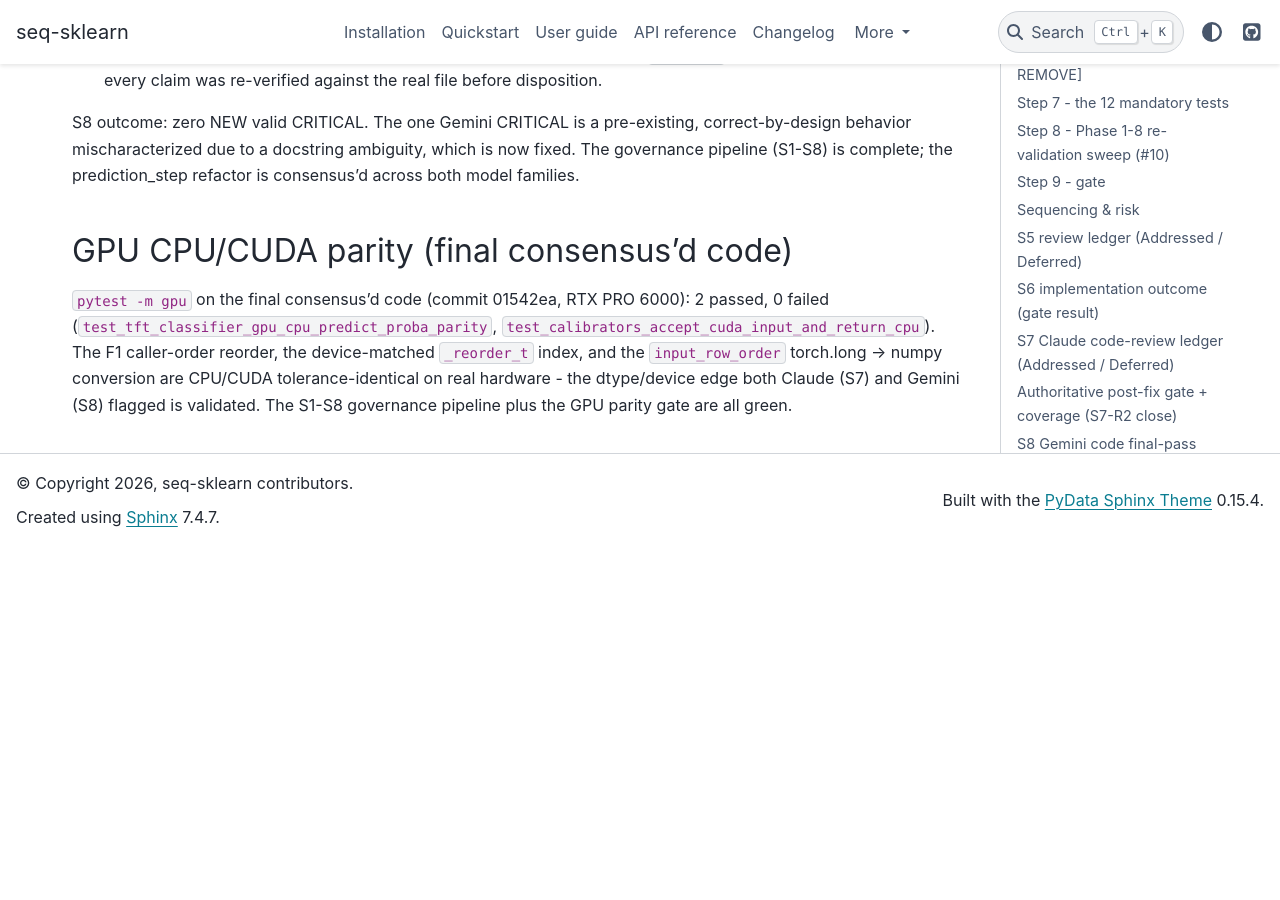
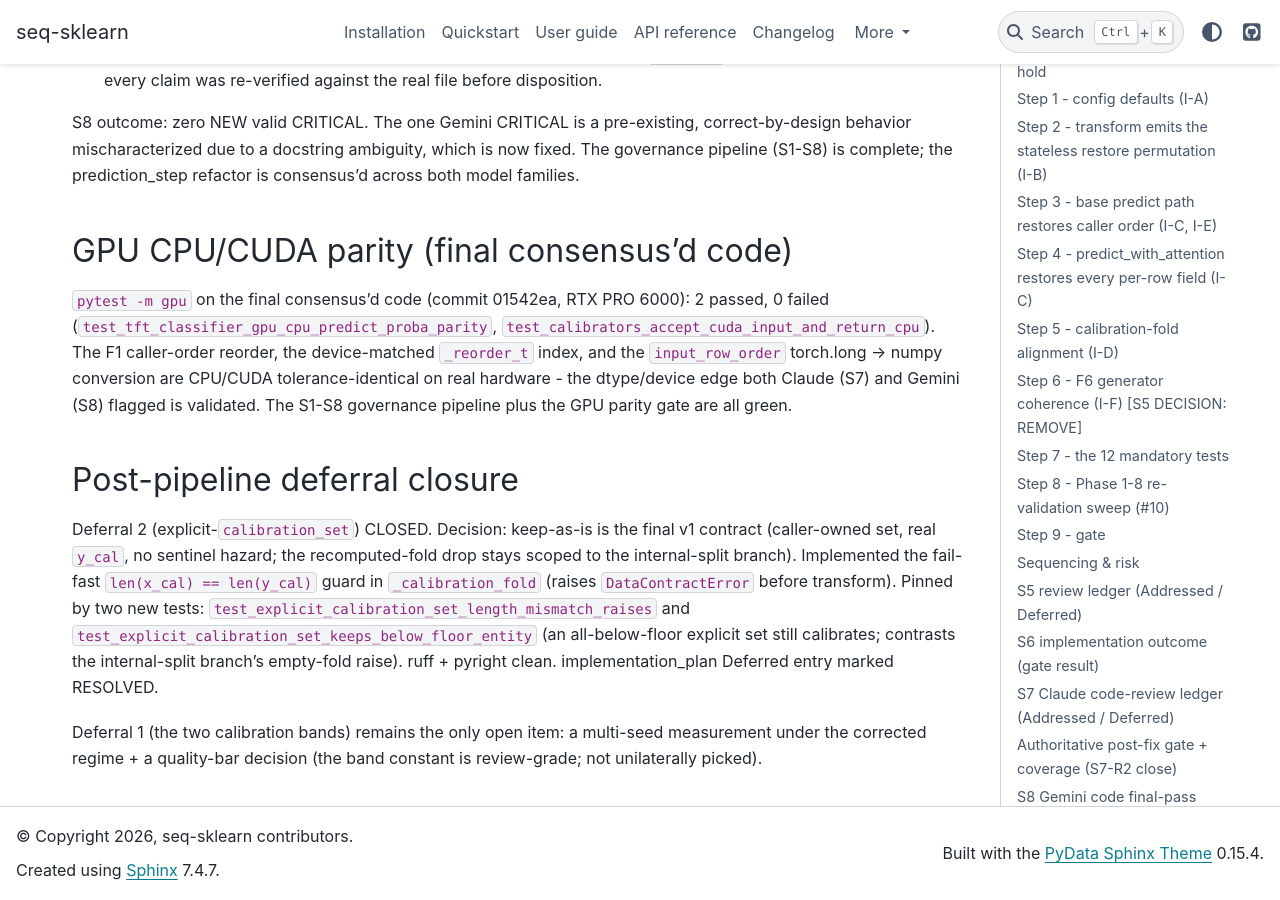
Before and after one commit to switch527/seq-sklearn, a Sphinx documentation site: the page built from docs/refactor_prediction_step.md, in a window 1280 px wide and 900 px high, scrolled down 14214 px. Built offline with Sphinx 7.4.7 and the PyData theme 0.15.4, drawn with Linux system fonts in a browser that asks for light colours; before the commit the page ends 14760 px from its top, so only the background shows below that.

Commit message:
fix(phase9): close deferral 2 - explicit calibration_set contract
Decision: the explicit-calibration_set branch is caller-owned and
does NOT floor-filter short-history entities (final v1 contract;
real y_cal, no sentinel hazard; recomputed-fold drop stays scoped
to the internal-split branch).

- Implemented fail-fast len(x_cal)==len(y_cal) guard in
  _calibration_fold (DataContractError before transform vs late
  cryptic failure in the calibrator/tuner fit).
- Pinned by test_explicit_calibration_set_length_mismatch_raises
  and test_explicit_calibration_set_keeps_below_floor_entity (an
  all-below-floor explicit set still calibrates, contrasting the
  internal-split branch's empty-fold ConfigError).
- implementation_plan Deferred entry -> RESOLVED; refactor-plan
  ledger updated.

ruff + pyright clean; the 4 calibration-fold tests pass.

Co-Authored-By: Claude Opus 4.7 (1M context) <noreply@anthropic.com>

```diff
--- a/docs/refactor_prediction_step.md
+++ b/docs/refactor_prediction_step.md
@@ -782,3 +782,22 @@ caller-order reorder, the device-matched `_reorder_t` index, and the
 tolerance-identical on real hardware - the dtype/device edge both
 Claude (S7) and Gemini (S8) flagged is validated. The S1-S8
 governance pipeline plus the GPU parity gate are all green.
+
+## Post-pipeline deferral closure
+
+Deferral 2 (explicit-`calibration_set`) CLOSED. Decision: keep-as-is
+is the final v1 contract (caller-owned set, real `y_cal`, no
+sentinel hazard; the recomputed-fold drop stays scoped to the
+internal-split branch). Implemented the fail-fast
+`len(x_cal) == len(y_cal)` guard in `_calibration_fold` (raises
+`DataContractError` before transform). Pinned by two new tests:
+`test_explicit_calibration_set_length_mismatch_raises` and
+`test_explicit_calibration_set_keeps_below_floor_entity` (an
+all-below-floor explicit set still calibrates; contrasts the
+internal-split branch's empty-fold raise). ruff + pyright clean.
+implementation_plan Deferred entry marked RESOLVED.
+
+Deferral 1 (the two calibration bands) remains the only open item:
+a multi-seed measurement under the corrected regime + a quality-bar
+decision (the band constant is review-grade; not unilaterally
+picked).
```
Also changed, not shown: docs/implementation_plan.md (+16 -11 lines), 2 other files.
